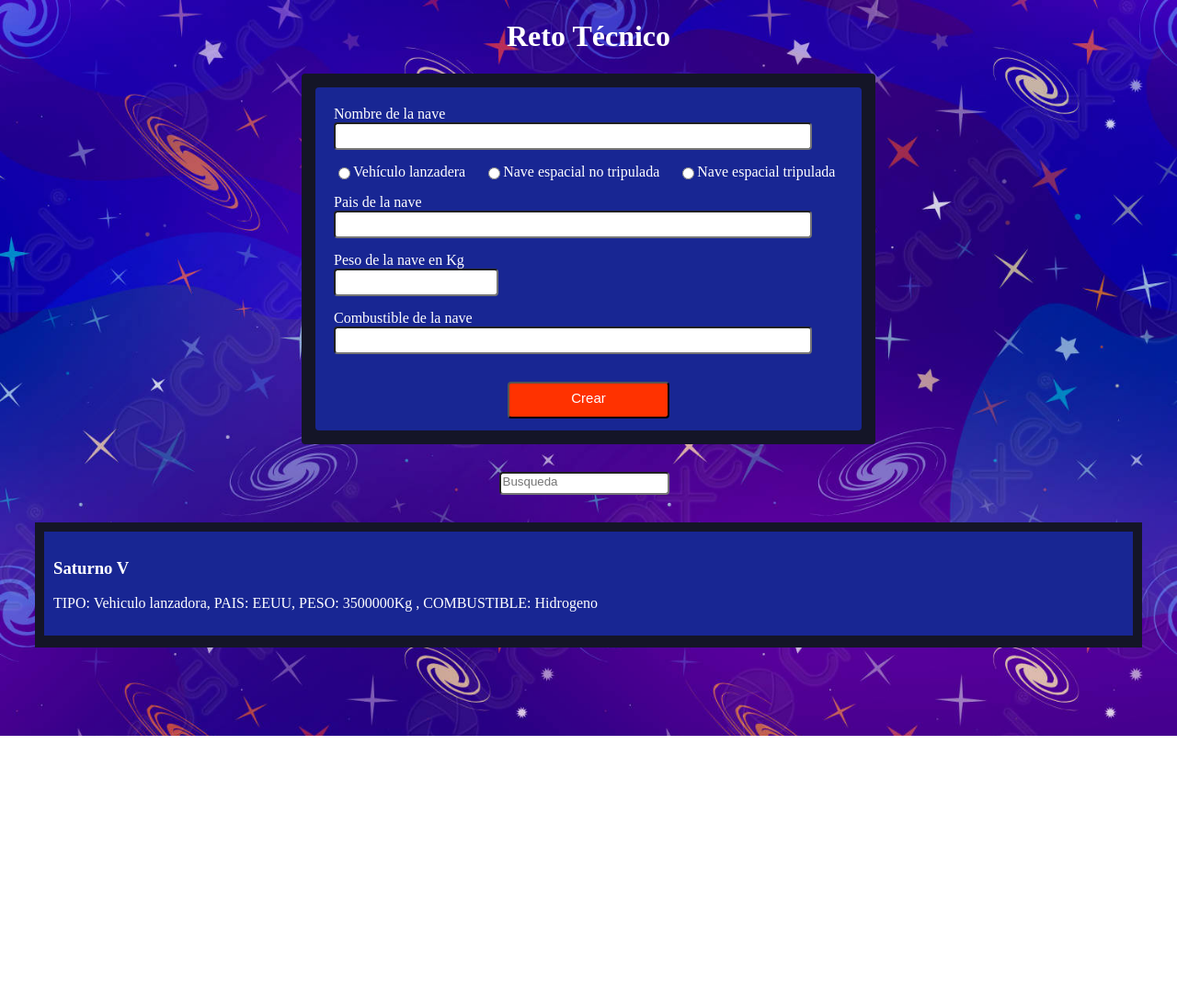
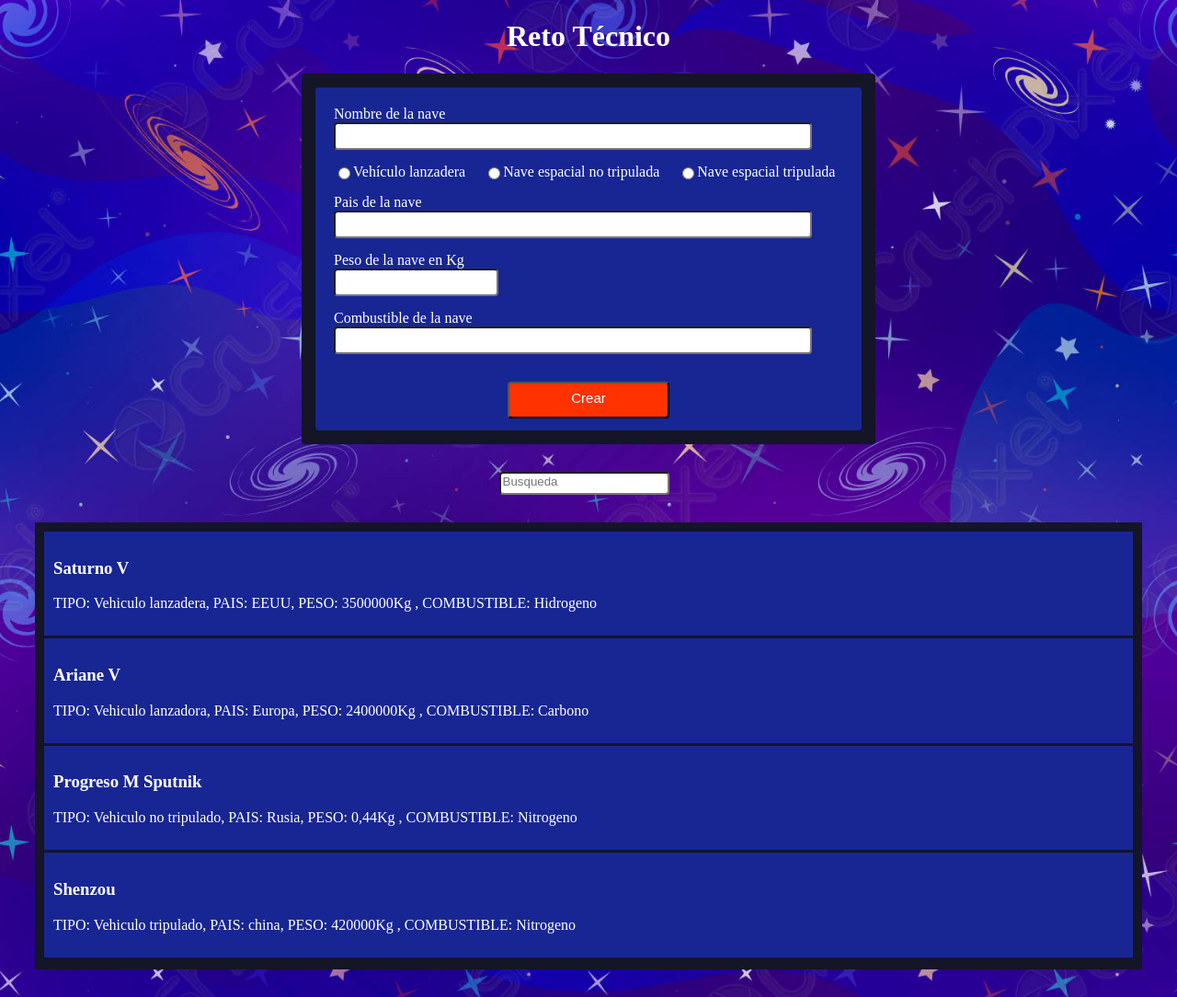
Before and after one commit to lucasRivera21/retoTecnicoSofka, a plain HTML site: page index.html in a window 1280 px wide. Shown: the whole page at 92% size. Before the commit the page ends 800 px from the top, so only its background shows below. Drawn offline with Linux system fonts and the light colour scheme; a web font is replaced by a local one.

Commit message:
actualizacion js

```diff
--- a/css/index.css
+++ b/css/index.css
@@ -39,8 +39,6 @@ input{
     height: 20px;
     border-radius: 4px;
 }
-
-
 #peso{
     width: 30%;
 }
@@ -72,6 +70,7 @@ input{
 }
 #buscar{
     border-radius: 4px;
+    padding-bottom: 5px;
 }
 #navesContainer{
     margin: 30px;
--- a/js/index.js
+++ b/js/index.js
@@ -34,8 +34,6 @@ function captura(){
     const parrafoDiv = document.createElement("p");
 
     //estilos de la nave
-    infoNave.style.backgroundColor = "#182693";
-    infoNave.style.border = "#141527 10px solid";
     div.style.padding = "10px";
     div.style.borderBottom = "3px solid #141527"
 
@@ -52,8 +50,9 @@ function captura(){
 
     parrafoDiv.textContent = "TIPO: " + nave1.tipo + ",  PAIS: " + nave1.pais + ",  PESO: " + nave1.peso + "Kg ,  COMBUSTIBLE: " + nave1.combustible;
 
-    div.classList.toggle("nombreNave");   //Asignación de clase
+    div.classList.toggle("nave");   //Asignación de clase
 
+    //mostrar en HTML
     div.appendChild(nombreDiv);
     div.appendChild(parrafoDiv);
     infoNave.appendChild(div);
@@ -79,7 +78,7 @@ const buscar = document.getElementById('buscar');
 
 buscar.addEventListener("keyup", (e) => {
     if(e.target.matches("#buscar")){
-        document.querySelectorAll(".nombreNave").forEach(titulo => {
+        document.querySelectorAll(".nave").forEach(titulo => {
             titulo.textContent.toLowerCase().includes(e.target.value.toLowerCase())
                 ?titulo.classList.remove("filtro")
                 :titulo.classList.add("filtro")
@@ -88,7 +87,9 @@ buscar.addEventListener("keyup", (e) => {
     console.log(e.target.value);
 });
 
-let naveDefault1 = new Nave("Saturno V", "Vehiculo lanzadora", "EEUU", "3500000", "Hidrogeno");
+//creador de naves default
+function defecto(nombre, tipo, pais, peso, combustible){
+    let naveDefault = new Nave(nombre, tipo, pais, peso, combustible);
 
     const div = document.createElement("div");
     const nombreDiv = document.createElement("h3");
@@ -100,44 +101,24 @@ infoNave.style.border = "#141527 10px solid";
     div.style.padding = "10px";
     div.style.borderBottom = "3px solid #141527"
 
-nombreDiv.textContent = naveDefault1.nombre;
-parrafoDiv.textContent = "TIPO: " + naveDefault1.tipo + ",  PAIS: " + naveDefault1.pais + ",  PESO: " + naveDefault1.peso + "Kg ,  COMBUSTIBLE: " + naveDefault1.combustible;
+    nombreDiv.textContent = naveDefault.nombre;
+    parrafoDiv.textContent = "TIPO: " + naveDefault.tipo + ",  PAIS: " + naveDefault.pais + ",  PESO: " + naveDefault.peso + "Kg ,  COMBUSTIBLE: " + naveDefault.combustible;
 
     div.classList.toggle("nombreNave");
 
     div.appendChild(nombreDiv);
     div.appendChild(parrafoDiv);
     infoNave.appendChild(div);
-
-
-/*const formulario = document.getElementById('formulario');
-const inputs = document.querySelectorAll('#formulario input');
-
-console.log(inputs);
-
-const aux = inputs[1].value;
-
-const validarFormulario = (e) => {
-    switch(e.target.name){
-        case "pais":
-            console.log("funciona");
-        break;
-    }
 }
 
-inputs.forEach((input) => {
-    input.addEventListener('keyup', validarFormulario);
-    input.addEventListener('blur', validarFormulario);
-});
+//Nave 1
+defecto("Saturno V", "Vehiculo lanzadera", "EEUU", "3500000", "Hidrogeno");
 
-formulario.addEventListener('submit', (e) => {
-    e.preventDefault();
-});
+//Nave 2
+defecto("Ariane V", "Vehiculo lanzadora", "Europa", "2400000", "Carbono");
 
-let bool = false;
+//nave 3
+defecto("Progreso M Sputnik", "Vehiculo no tripulado", "Rusia", "0,44", "Nitrogeno");
 
-
-
-/*boton.addEventListener("click", () => {
-    console.log("Hay click");
-})*/
+//nave 4
+defecto("Shenzou", "Vehiculo tripulado", "china", "420000", "Nitrogeno");
```
Lines whose indentation alone changed are shown as unchanged.
